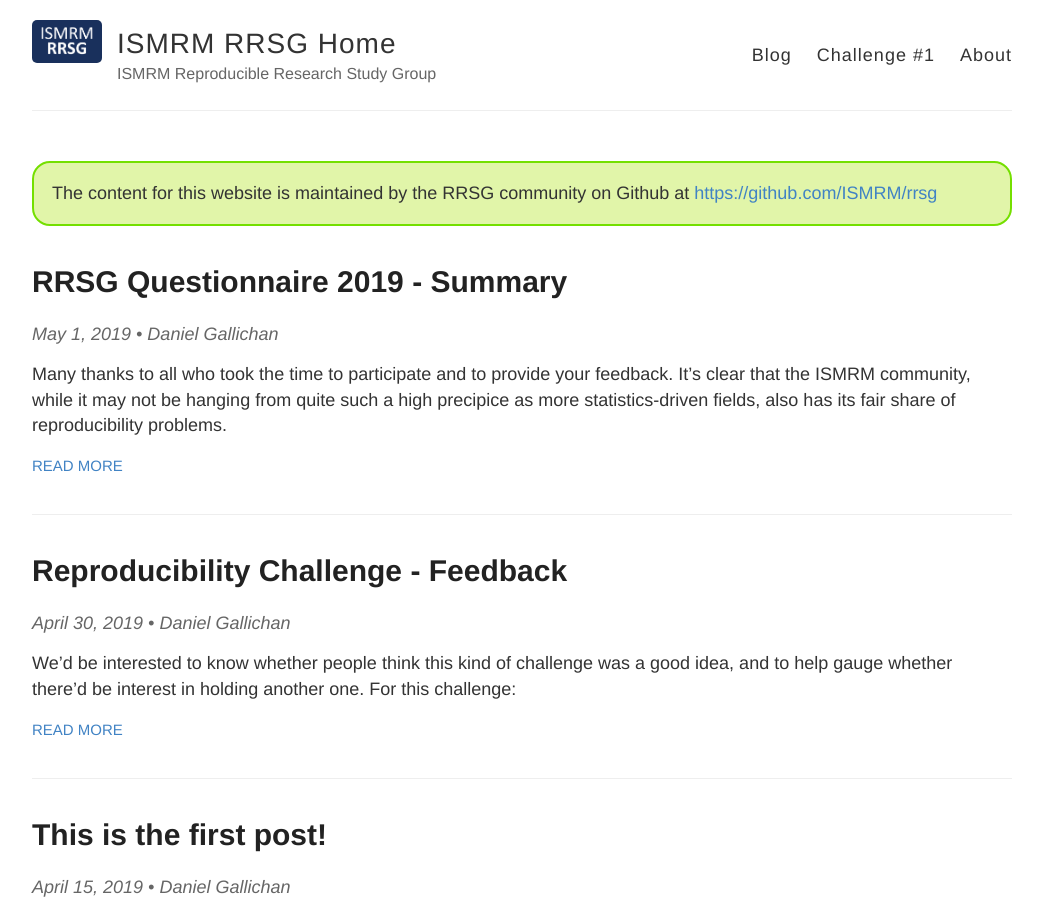
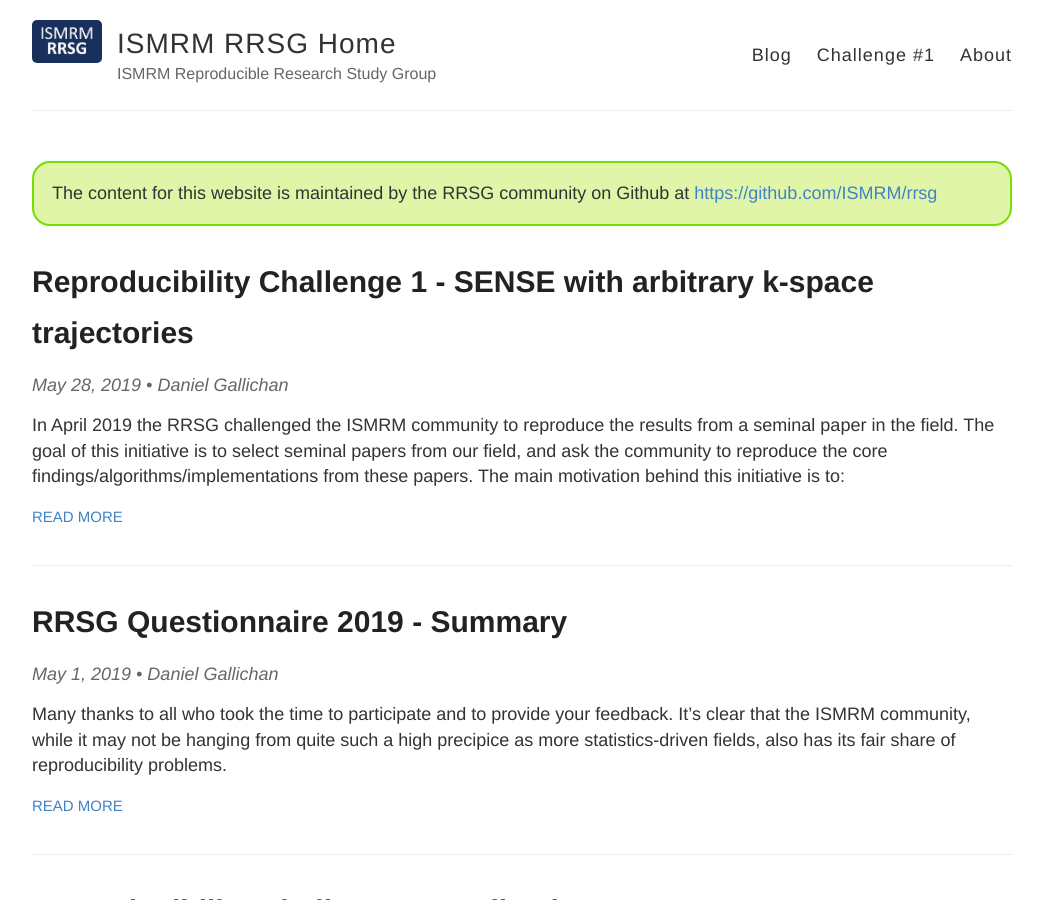
Before and after one commit to ISMRM/rrsg, a Jekyll site: the page built from index.html, in a window 1280 px wide and 900 px high. Shown: the whole window, without its empty margins (118-1161 px from the left). Built offline with Jekyll 4.4.1, drawn with Linux system fonts in a browser that asks for light colours; comment, search, counter and statistics services are not loaded.

Commit message:
move challenge info as a post

```diff
--- a/challenge_one.md
+++ b/_posts/2019-05-28-challenge_one.md
@@ -1,6 +1,7 @@
 ---
 layout: page
 title: Reproducibility Challenge 1 - SENSE with arbitrary k-space trajectories
+author: Daniel Gallichan
 permalink: /challenge_one/
 ---
 
```
